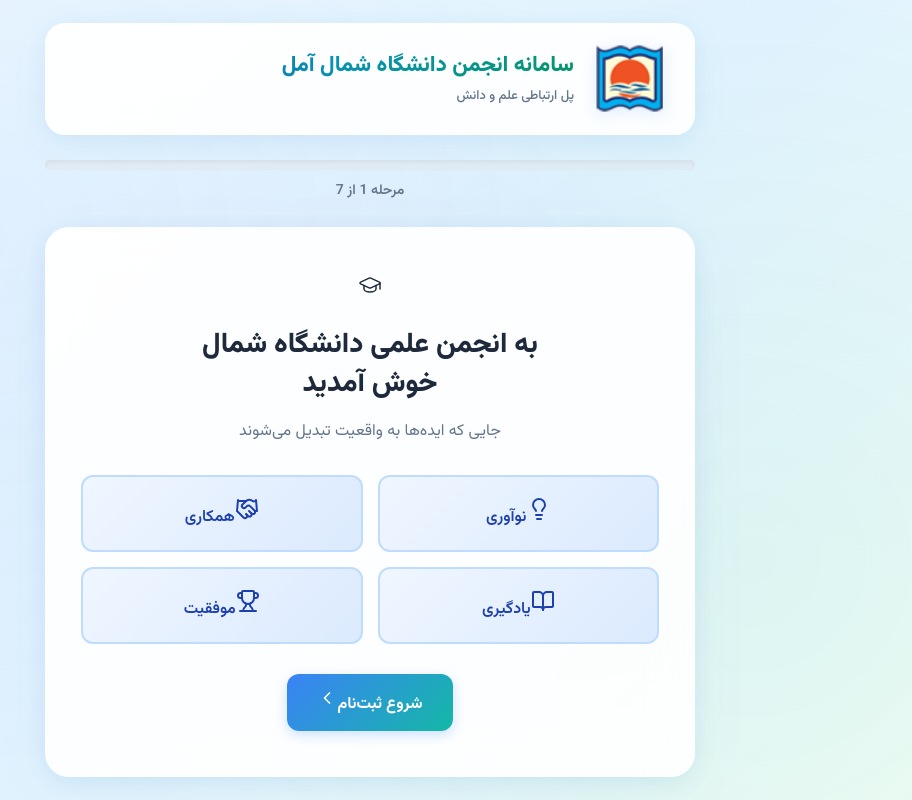
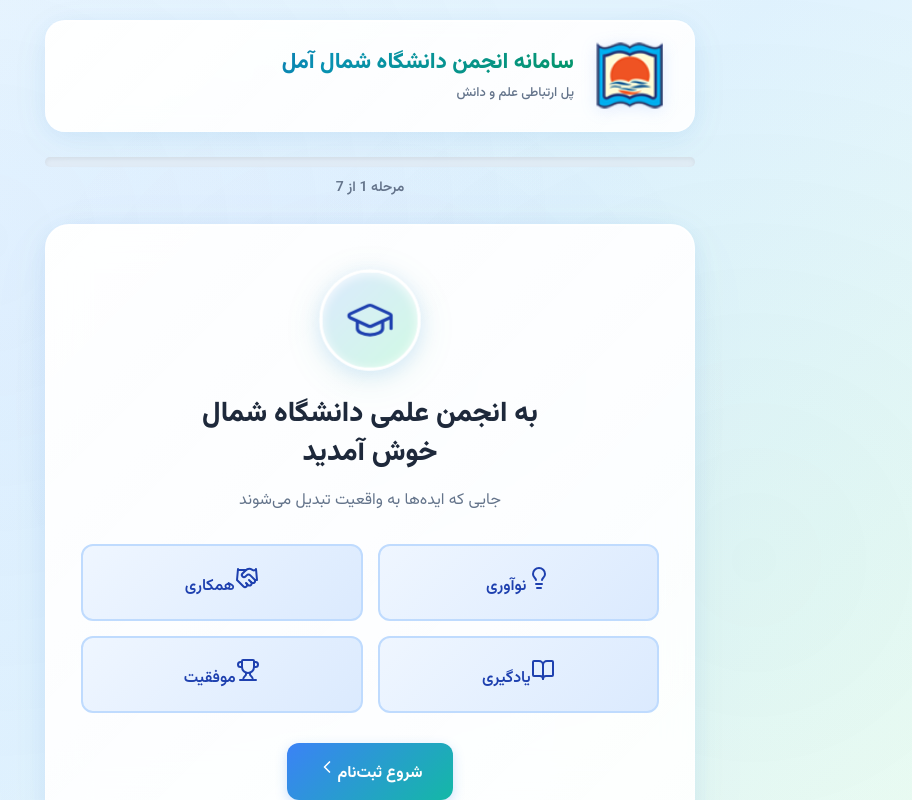
Before and after one commit to arman-shahhoseini/ShomalUniversity_AnjomanSystem, a React (Vite) app in the folder frontend/: page / in a window 1280 px wide. Shown: the whole page, without its empty margins (270-1182 px from the left). Built offline with nearby package versions, Linux system fonts and the light colour scheme; no server answers.

Commit message:
auto-commit for 961124f5-071e-4274-b046-bc4d46432b7e

```diff
--- a/frontend/src/index.css
+++ b/frontend/src/index.css
@@ -206,19 +206,46 @@ body::before {
   }
 }
 
-.icon {
-  font-size: 70px;
-  margin-bottom: 20px;
-  display: inline-block;
+/* Icons */
+.icon-wrapper {
+  display: inline-flex;
+  align-items: center;
+  justify-content: center;
+  width: 100px;
+  height: 100px;
+  margin-bottom: 25px;
+  background: linear-gradient(135deg, #dbeafe 0%, #d1fae5 100%);
+  border-radius: 50%;
+  box-shadow:
+    0 4px 20px rgba(59, 130, 246, 0.15),
+    0 8px 40px rgba(16, 185, 129, 0.1),
+    inset 0 2px 10px rgba(255, 255, 255, 0.8);
+  border: 3px solid white;
+  animation: iconPulse 3s ease-in-out infinite;
 }
 
-.icon.success {
-  font-size: 90px;
+@keyframes iconPulse {
+  0%, 100% { transform: scale(1); }
+  50% { transform: scale(1.05); }
 }
 
-.icon.small {
-  font-size: 50px;
-  margin-bottom: 15px;
+.icon-wrapper.success {
+  background: linear-gradient(135deg, #d1fae5 0%, #fef3c7 100%);
+  width: 110px;
+  height: 110px;
+}
+
+.icon {
+  width: 50px;
+  height: 50px;
+  color: #1e40af;
+  stroke-width: 1.5;
+}
+
+.icon-wrapper.success .icon {
+  width: 55px;
+  height: 55px;
+  color: #059669;
 }
 
 .title {
```
